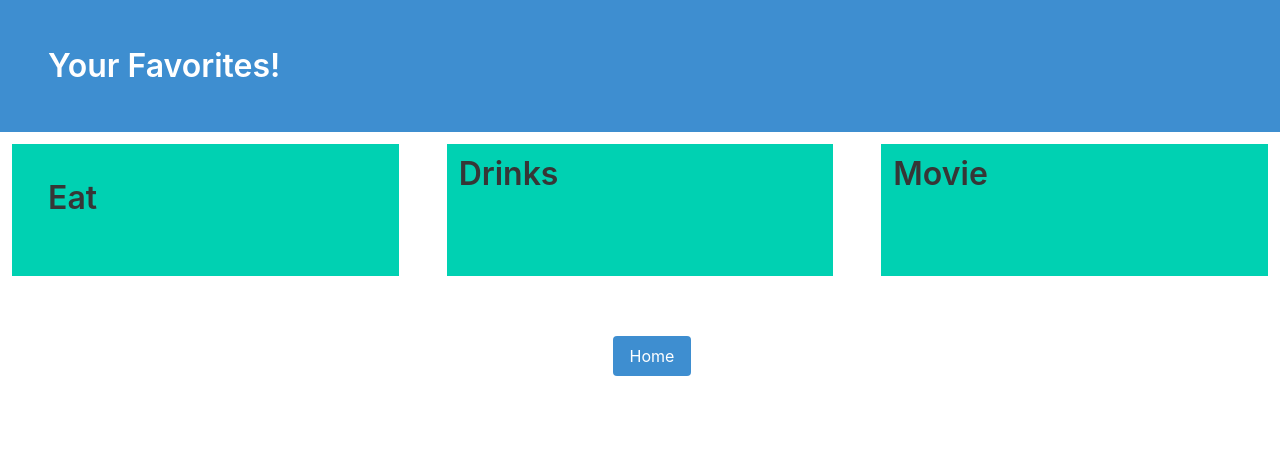
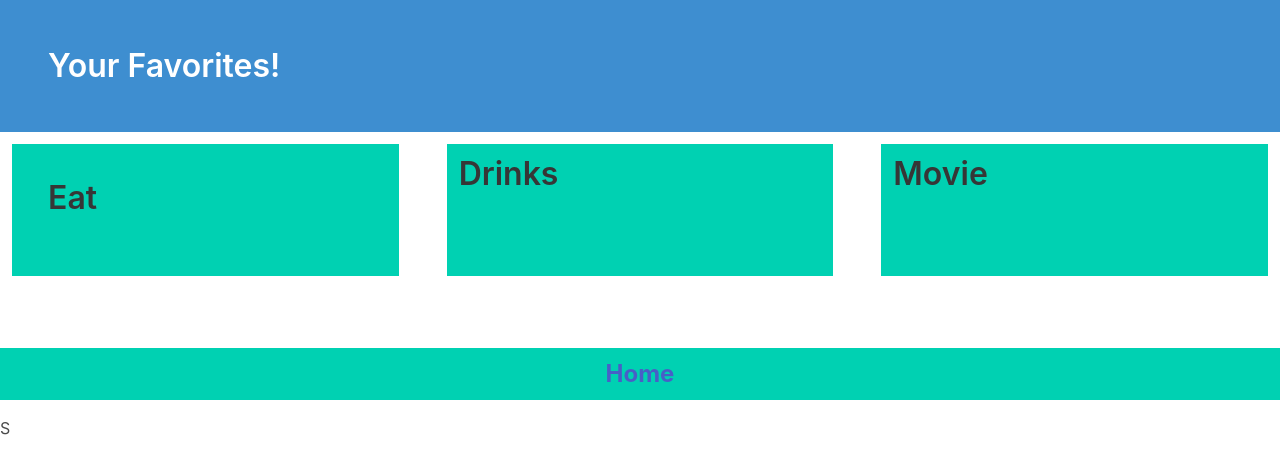
Before and after one commit to rheneadianne/EatDrinkRelax, a plain HTML site: page favorite.html in a window 1280 px wide. Drawn offline with nearby package versions, Linux system fonts and the light colour scheme.

Commit message:
changed buttons for consistency

```diff
--- a/favorite.html
+++ b/favorite.html
@@ -50,10 +50,11 @@
         </article>
     </section>
 
-    <div class="columns is-centered">
-        <div class="column is-narrow"></div>
-        <a href="./index.html" class="button is-info">Home</a>
-    </div>
+    <footer class="has-background-primary has-text-link">
+        <div class="has-text-centered m-4 p-2">
+            <a href="index.html#" class="is-size-4 has-text-weight-bold">Home</a>
+        </div>
+    </footer>S
 
     <script src="assets/js/favorites.js"></script>
 </body>
```
